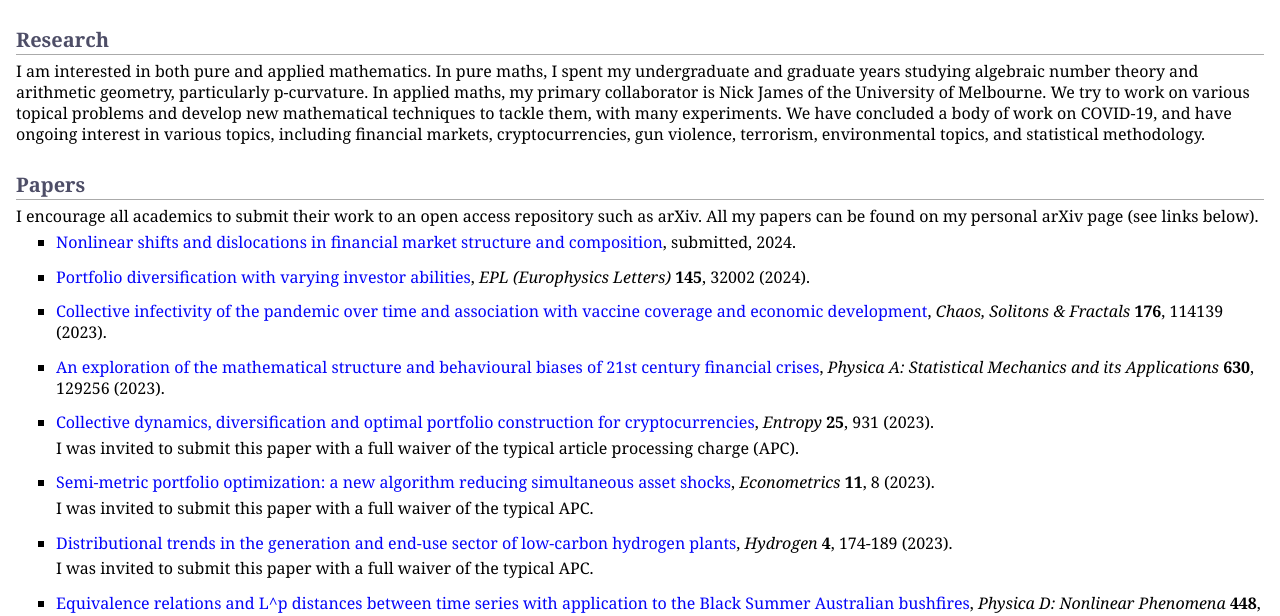
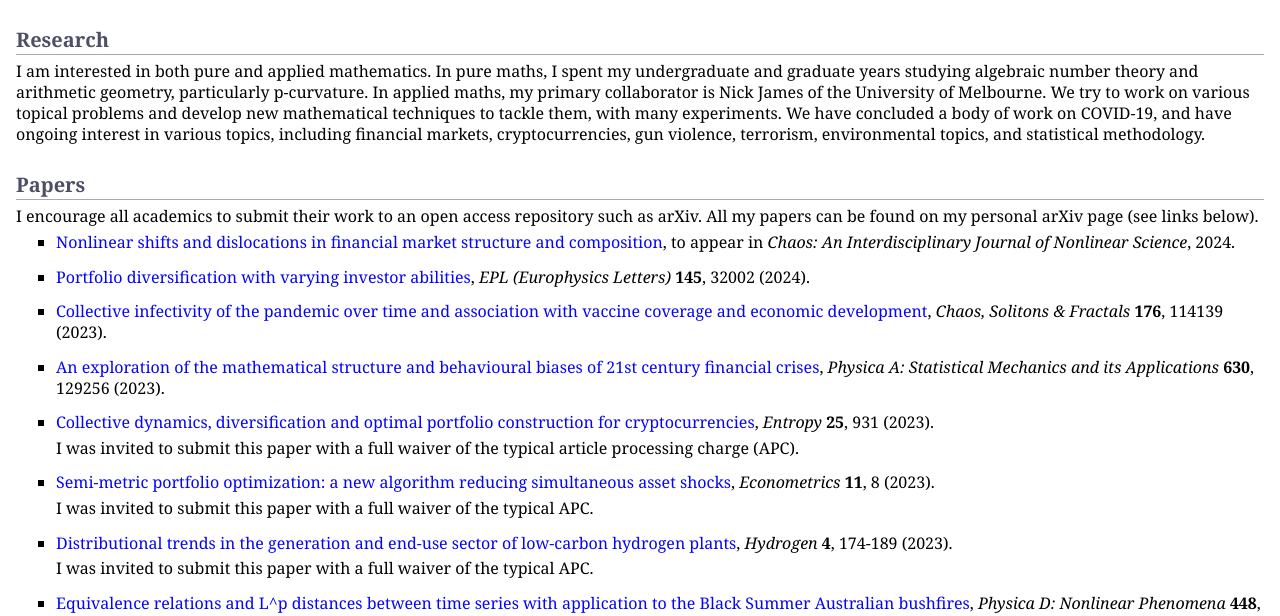
Before and after one commit to MaxMenzies/maxmenzies.com, a Jekyll site: the page index.html, which Jekyll copies as it is, in a window 1280 px wide and 900 px high, cut to the strip 284-900 px from the top of the window. Built offline with Jekyll 4.4.1, drawn with Linux system fonts in a browser that asks for light colours.

Commit message:
Update index.html

```diff
--- a/index.html
+++ b/index.html
@@ -40,7 +40,7 @@
 <h2>Papers</h2>
 <p>I encourage all academics to submit their work to an open access repository such as arXiv. All my papers can be found on my personal arXiv page (see links below).</p>
 <ul>
-<li><p><a href="https://arxiv.org/abs/2403.15163">Nonlinear shifts and dislocations in financial market structure and composition</a>, submitted, 2024.</p>
+<li><p><a href="https://arxiv.org/abs/2403.15163">Nonlinear shifts and dislocations in financial market structure and composition</a>, to appear in <i>Chaos: An Interdisciplinary Journal of Nonlinear Science</i>, 2024.</p>
 </li>
 </ul>
 <ul>
```
